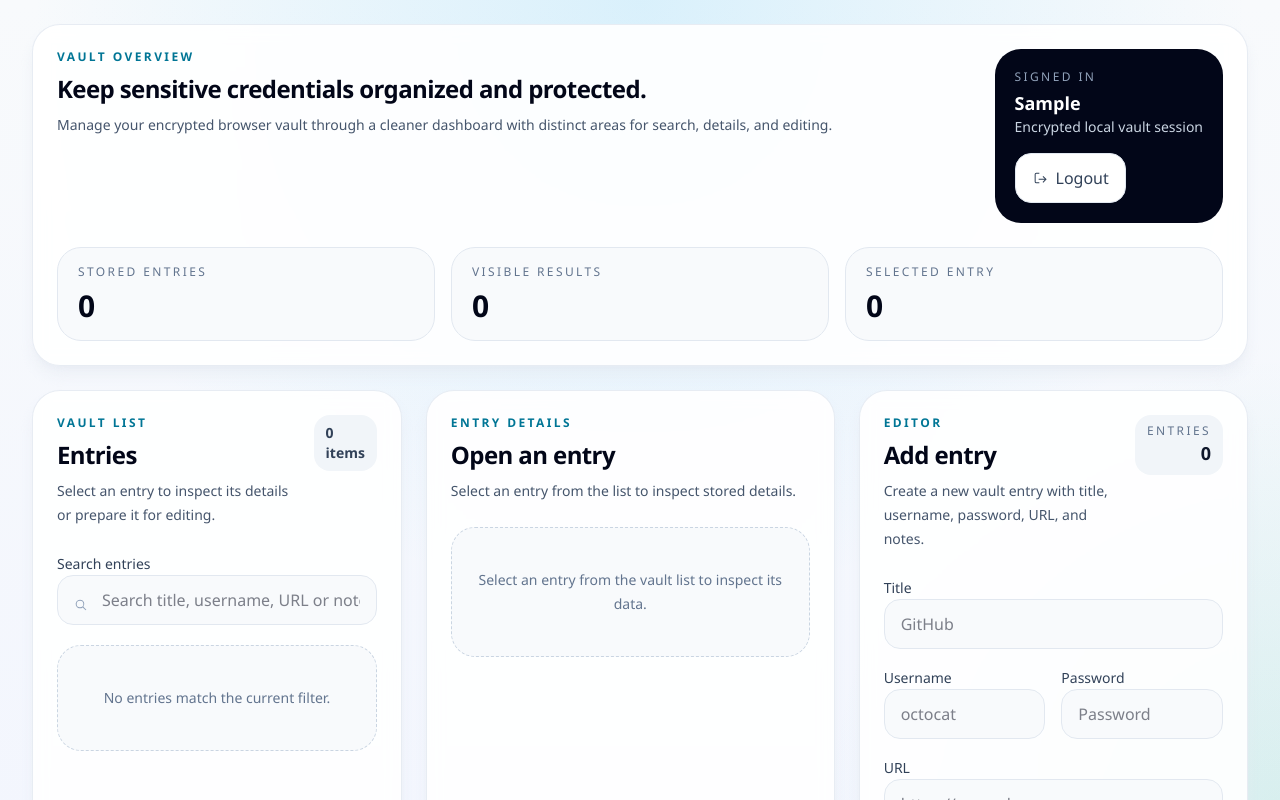
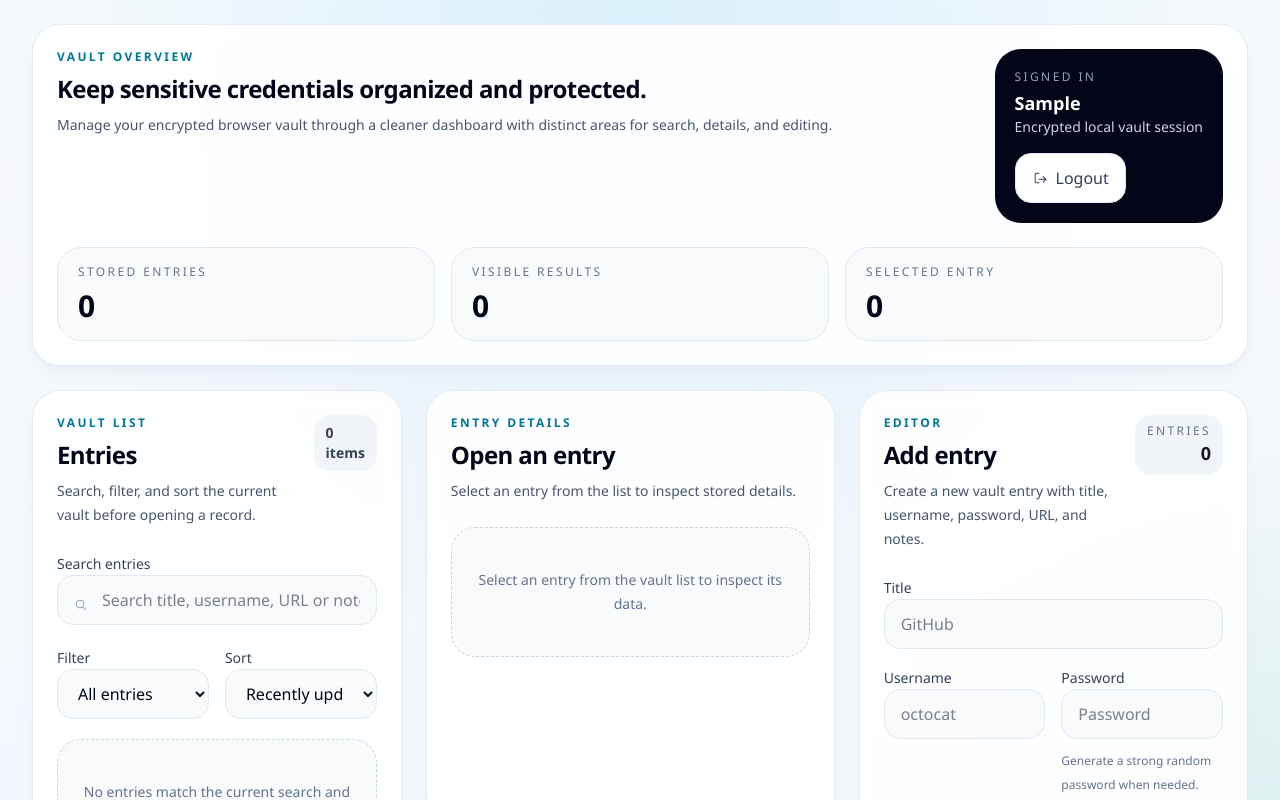
Before and after one commit to 3chif-pre-tsd/bitsecure, a React (Vite) app in the folder bitsecure/: page / in a window 1280 px wide. Both pictures are taken after typing "Sample", "Sample123" into the empty fields and a click on the button "Create account". Shown: the top 800 px of the page. Built offline with nearby package versions, Linux system fonts and the light colour scheme.

Commit message:
ADD: expand vault search, sorting, and password tools

```diff
--- a/bitsecure/src/App.tsx
+++ b/bitsecure/src/App.tsx
@@ -4,7 +4,9 @@ import Dashboard from "./components/Dashboard";
 import type { AuthResult, UserProfile } from "./models/auth";
 import type {
   PasswordEntry,
+  PasswordEntryFilterOption,
   PasswordEntryInput,
+  PasswordEntrySortOption,
   PasswordEntryValidationErrors,
 } from "./models/passwordEntry";
 import {
@@ -22,6 +24,7 @@ import {
   updatePasswordEntry,
 } from "./services/entries/passwordEntryService";
 import { validatePasswordEntry } from "./services/entries/entryValidation";
+import { generateRandomPassword } from "./utils/passwords";
 
 const EMPTY_ENTRY_DRAFT: PasswordEntryInput = {
   title: "",
@@ -49,7 +52,10 @@ export default function App() {
   const [entryDraft, setEntryDraft] = useState<PasswordEntryInput>(EMPTY_ENTRY_DRAFT);
   const [entryErrors, setEntryErrors] = useState<PasswordEntryValidationErrors>({});
   const [selectedEntryId, setSelectedEntryId] = useState<string | null>(null);
-  const [filterQuery, setFilterQuery] = useState("");
+  const [searchQuery, setSearchQuery] = useState("");
+  const [filterOption, setFilterOption] =
+    useState<PasswordEntryFilterOption>("all");
+  const [sortOption, setSortOption] = useState<PasswordEntrySortOption>("updated-desc");
   const [editingEntryId, setEditingEntryId] = useState<string | null>(null);
   const [isSavingEntry, setIsSavingEntry] = useState(false);
   const [resetDraft, setResetDraft] = useState(EMPTY_RESET_DRAFT);
@@ -122,6 +128,10 @@ export default function App() {
       ...currentErrors,
       [field]: undefined,
     }));
+  }
+
+  function handleGeneratePassword() {
+    handleEntryDraftChange("password", generateRandomPassword());
   }
 
   async function handleSaveEntry() {
@@ -255,7 +265,9 @@ export default function App() {
     setAuthResult(null);
     setEntries([]);
     setSelectedEntryId(null);
-    setFilterQuery("");
+    setSearchQuery("");
+    setFilterOption("all");
+    setSortOption("updated-desc");
     setEditingEntryId(null);
     setEntryDraft(EMPTY_ENTRY_DRAFT);
     setEntryErrors({});
@@ -264,19 +276,43 @@ export default function App() {
     setResetResult(null);
   }
 
-  const filteredEntries = entries.filter((entry) => {
-    const normalizedQuery = filterQuery.trim().toLowerCase();
+  const visibleEntries = [...entries]
+    .filter((entry) => {
+      const normalizedQuery = searchQuery.trim().toLowerCase();
 
-    if (!normalizedQuery) {
+      if (
+        normalizedQuery &&
+        ![entry.title, entry.username, entry.url, entry.notes].some((value) =>
+          value.toLowerCase().includes(normalizedQuery),
+        )
+      ) {
+        return false;
+      }
+
+      if (filterOption === "with-url") {
+        return Boolean(entry.url);
+      }
+
+      if (filterOption === "with-notes") {
+        return Boolean(entry.notes);
+      }
+
       return true;
-    }
+    })
+    .sort((leftEntry, rightEntry) => {
+      if (sortOption === "title-asc") {
+        return leftEntry.title.localeCompare(rightEntry.title);
+      }
 
-    return [entry.title, entry.username, entry.url, entry.notes].some((value) =>
-      value.toLowerCase().includes(normalizedQuery),
-    );
-  });
+      const leftValue =
+        sortOption === "created-desc" ? leftEntry.createdAt : leftEntry.updatedAt;
+      const rightValue =
+        sortOption === "created-desc" ? rightEntry.createdAt : rightEntry.updatedAt;
 
-  const selectedEntry = filteredEntries.find((entry) => entry.id === selectedEntryId) ??
+      return new Date(rightValue).getTime() - new Date(leftValue).getTime();
+    });
+
+  const selectedEntry = visibleEntries.find((entry) => entry.id === selectedEntryId) ??
     entries.find((entry) => entry.id === selectedEntryId) ??
     null;
 
@@ -299,11 +335,13 @@ export default function App() {
     <Dashboard
       user={currentUser}
       entries={entries}
-      filteredEntries={filteredEntries}
+      visibleEntries={visibleEntries}
       selectedEntry={selectedEntry}
       entryDraft={entryDraft}
       entryErrors={entryErrors}
-      filterQuery={filterQuery}
+      searchQuery={searchQuery}
+      filterOption={filterOption}
+      sortOption={sortOption}
       editingEntryId={editingEntryId}
       isSavingEntry={isSavingEntry}
       resetDraft={resetDraft}
@@ -311,12 +349,15 @@ export default function App() {
       isResettingPassword={isResettingPassword}
       resetResult={resetResult}
       onEntryDraftChange={handleEntryDraftChange}
+      onGeneratePassword={handleGeneratePassword}
       onSaveEntry={handleSaveEntry}
       onSelectEntry={handleSelectEntry}
       onEditEntry={handleEditEntry}
       onCancelEdit={handleCancelEdit}
       onDeleteEntry={handleDeleteEntry}
-      onFilterQueryChange={setFilterQuery}
+      onSearchQueryChange={setSearchQuery}
+      onFilterOptionChange={setFilterOption}
+      onSortOptionChange={setSortOption}
       onResetDraftChange={handleResetDraftChange}
       onResetMasterPassword={handleResetMasterPassword}
       onLogout={handleLogout}
--- a/bitsecure/src/components/Dashboard.tsx
+++ b/bitsecure/src/components/Dashboard.tsx
@@ -2,7 +2,9 @@ import { useState } from "react";
 import type { AuthResult, UserProfile } from "../models/auth";
 import type {
   PasswordEntry,
+  PasswordEntryFilterOption,
   PasswordEntryInput,
+  PasswordEntrySortOption,
   PasswordEntryValidationErrors,
 } from "../models/passwordEntry";
 import ResetPasswordPanel from "./auth/ResetPasswordPanel";
@@ -14,11 +16,13 @@ import EntryListPanel from "./vault/EntryListPanel";
 interface DashboardProps {
   user: UserProfile;
   entries: PasswordEntry[];
-  filteredEntries: PasswordEntry[];
+  visibleEntries: PasswordEntry[];
   selectedEntry: PasswordEntry | null;
   entryDraft: PasswordEntryInput;
   entryErrors: PasswordEntryValidationErrors;
-  filterQuery: string;
+  searchQuery: string;
+  filterOption: PasswordEntryFilterOption;
+  sortOption: PasswordEntrySortOption;
   editingEntryId: string | null;
   isSavingEntry: boolean;
   resetDraft: {
@@ -34,12 +38,15 @@ interface DashboardProps {
   isResettingPassword: boolean;
   resetResult: AuthResult | null;
   onEntryDraftChange: (field: keyof PasswordEntryInput, value: string) => void;
+  onGeneratePassword: () => void;
   onSaveEntry: () => void;
   onSelectEntry: (entryId: string) => void;
   onEditEntry: (entry: PasswordEntry) => void;
   onCancelEdit: () => void;
   onDeleteEntry: (entryId: string) => void;
-  onFilterQueryChange: (value: string) => void;
+  onSearchQueryChange: (value: string) => void;
+  onFilterOptionChange: (value: PasswordEntryFilterOption) => void;
+  onSortOptionChange: (value: PasswordEntrySortOption) => void;
   onResetDraftChange: (
     field: "currentPassword" | "newPassword" | "confirmPassword",
     value: string,
@@ -51,11 +58,13 @@ interface DashboardProps {
 export default function Dashboard({
   user,
   entries,
-  filteredEntries,
+  visibleEntries,
   selectedEntry,
   entryDraft,
   entryErrors,
-  filterQuery,
+  searchQuery,
+  filterOption,
+  sortOption,
   editingEntryId,
   isSavingEntry,
   resetDraft,
@@ -63,12 +72,15 @@ export default function Dashboard({
   isResettingPassword,
   resetResult,
   onEntryDraftChange,
+  onGeneratePassword,
   onSaveEntry,
   onSelectEntry,
   onEditEntry,
   onCancelEdit,
   onDeleteEntry,
-  onFilterQueryChange,
+  onSearchQueryChange,
+  onFilterOptionChange,
+  onSortOptionChange,
   onResetDraftChange,
   onResetMasterPassword,
   onLogout,
@@ -81,17 +93,21 @@ export default function Dashboard({
         <DashboardHeader
           user={user}
           entryCount={entries.length}
-          filteredCount={filteredEntries.length}
+          filteredCount={visibleEntries.length}
           selectedCount={selectedEntry ? 1 : 0}
           onLogout={onLogout}
         />
 
         <div className="grid gap-6 xl:grid-cols-[0.95fr_1.05fr_1fr]">
           <EntryListPanel
-            entries={filteredEntries}
+            entries={visibleEntries}
             selectedEntryId={selectedEntry?.id ?? null}
-            filterQuery={filterQuery}
-            onFilterQueryChange={onFilterQueryChange}
+            searchQuery={searchQuery}
+            filterOption={filterOption}
+            sortOption={sortOption}
+            onSearchQueryChange={onSearchQueryChange}
+            onFilterOptionChange={onFilterOptionChange}
+            onSortOptionChange={onSortOptionChange}
             onSelectEntry={onSelectEntry}
             onResetPasswordVisibility={() => setIsPasswordVisible(false)}
           />
@@ -112,6 +128,7 @@ export default function Dashboard({
             editingEntryId={editingEntryId}
             isSavingEntry={isSavingEntry}
             onEntryDraftChange={onEntryDraftChange}
+            onGeneratePassword={onGeneratePassword}
             onSaveEntry={onSaveEntry}
             onCancelEdit={onCancelEdit}
           />
--- a/bitsecure/src/components/ui/Field.tsx
+++ b/bitsecure/src/components/ui/Field.tsx
@@ -1,4 +1,8 @@
-import type { InputHTMLAttributes, TextareaHTMLAttributes } from "react";
+import type {
+  InputHTMLAttributes,
+  SelectHTMLAttributes,
+  TextareaHTMLAttributes,
+} from "react";
 import { mergeClasses } from "../../utils/mergeClasses";
 
 function getFieldClasses(hasError?: boolean): string {
@@ -52,3 +56,30 @@ export function TextareaField({
     </label>
   );
 }
+
+interface SelectFieldProps extends FieldProps, SelectHTMLAttributes<HTMLSelectElement> {}
+
+export function SelectField({
+  label,
+  error,
+  hint,
+  className,
+  id,
+  children,
+  ...props
+}: SelectFieldProps) {
+  return (
+    <label htmlFor={id} className="block space-y-2">
+      <span className="text-sm font-medium text-slate-700">{label}</span>
+      <select
+        id={id}
+        className={mergeClasses(getFieldClasses(Boolean(error)), className)}
+        {...props}
+      >
+        {children}
+      </select>
+      {error ? <span className="text-xs text-rose-600">{error}</span> : null}
+      {!error && hint ? <span className="text-xs text-slate-500">{hint}</span> : null}
+    </label>
+  );
+}
--- a/bitsecure/src/components/ui/Icon.tsx
+++ b/bitsecure/src/components/ui/Icon.tsx
@@ -9,7 +9,8 @@ type IconName =
   | "logout"
   | "vault"
   | "plus"
-  | "link";
+  | "link"
+  | "copy";
 
 interface IconProps extends SVGProps<SVGSVGElement> {
   name: IconName;
@@ -34,6 +35,8 @@ const PATHS: Record<IconName, string> = {
     "M11.25 4h1.5v7.25H20v1.5h-7.25V20h-1.5v-7.25H4v-1.5h7.25V4Z",
   link:
     "M9.76 14.24a3 3 0 0 1 0-4.24l2.47-2.47 1.06 1.06-2.47 2.47a1.5 1.5 0 0 0 2.12 2.12l2.47-2.47 1.06 1.06-2.47 2.47a3 3 0 0 1-4.24 0Zm4.48-4.48a1.5 1.5 0 0 0-2.12-2.12L9.65 10.1 8.59 9.04l2.47-2.47a3 3 0 0 1 4.24 4.24l-2.47 2.47-1.06-1.06 2.47-2.47Z",
+  copy:
+    "M8 4.5A2.5 2.5 0 0 1 10.5 2h8A2.5 2.5 0 0 1 21 4.5v8a2.5 2.5 0 0 1-2.5 2.5H17v-1.5h1.5a1 1 0 0 0 1-1v-8a1 1 0 0 0-1-1h-8a1 1 0 0 0-1 1V6H8V4.5ZM5.5 7A2.5 2.5 0 0 0 3 9.5v8A2.5 2.5 0 0 0 5.5 20h8a2.5 2.5 0 0 0 2.5-2.5v-8A2.5 2.5 0 0 0 13.5 7h-8Zm0 1.5h8a1 1 0 0 1 1 1v8a1 1 0 0 1-1 1h-8a1 1 0 0 1-1-1v-8a1 1 0 0 1 1-1Z",
 };
 
 export default function Icon({ name, className, ...props }: IconProps) {
--- a/bitsecure/src/components/vault/EntryEditorPanel.tsx
+++ b/bitsecure/src/components/vault/EntryEditorPanel.tsx
@@ -15,6 +15,7 @@ interface EntryEditorPanelProps {
   editingEntryId: string | null;
   isSavingEntry: boolean;
   onEntryDraftChange: (field: keyof PasswordEntryInput, value: string) => void;
+  onGeneratePassword: () => void;
   onSaveEntry: () => void;
   onCancelEdit: () => void;
 }
@@ -26,6 +27,7 @@ export default function EntryEditorPanel({
   editingEntryId,
   isSavingEntry,
   onEntryDraftChange,
+  onGeneratePassword,
   onSaveEntry,
   onCancelEdit,
 }: EntryEditorPanelProps) {
@@ -71,15 +73,22 @@ export default function EntryEditorPanel({
             placeholder="octocat"
             error={entryErrors.username}
           />
+          <div className="space-y-2">
             <InputField
               id="entry-password"
-            type="password"
+              type="text"
               label="Password"
               value={entryDraft.password}
               onChange={(event) => onEntryDraftChange("password", event.target.value)}
               placeholder="Password"
               error={entryErrors.password}
+              hint="Generate a strong random password when needed."
             />
+            <Button variant="secondary" onClick={onGeneratePassword}>
+              <Icon name="plus" className="size-4" />
+              Generate random password
+            </Button>
+          </div>
         </div>
 
         <InputField
--- a/bitsecure/src/components/vault/EntryListPanel.tsx
+++ b/bitsecure/src/components/vault/EntryListPanel.tsx
@@ -1,14 +1,22 @@
-import type { PasswordEntry } from "../../models/passwordEntry";
+import type {
+  PasswordEntry,
+  PasswordEntryFilterOption,
+  PasswordEntrySortOption,
+} from "../../models/passwordEntry";
+import { InputField, SelectField } from "../ui/Field";
+import Icon from "../ui/Icon";
 import Panel from "../ui/Panel";
-import { InputField } from "../ui/Field";
-import Icon from "../ui/Icon";
 import { mergeClasses } from "../../utils/mergeClasses";
 
 interface EntryListPanelProps {
   entries: PasswordEntry[];
   selectedEntryId: string | null;
-  filterQuery: string;
-  onFilterQueryChange: (value: string) => void;
+  searchQuery: string;
+  filterOption: PasswordEntryFilterOption;
+  sortOption: PasswordEntrySortOption;
+  onSearchQueryChange: (value: string) => void;
+  onFilterOptionChange: (value: PasswordEntryFilterOption) => void;
+  onSortOptionChange: (value: PasswordEntrySortOption) => void;
   onSelectEntry: (entryId: string) => void;
   onResetPasswordVisibility: () => void;
 }
@@ -16,8 +24,12 @@ interface EntryListPanelProps {
 export default function EntryListPanel({
   entries,
   selectedEntryId,
-  filterQuery,
-  onFilterQueryChange,
+  searchQuery,
+  filterOption,
+  sortOption,
+  onSearchQueryChange,
+  onFilterOptionChange,
+  onSortOptionChange,
   onSelectEntry,
   onResetPasswordVisibility,
 }: EntryListPanelProps) {
@@ -25,7 +37,7 @@ export default function EntryListPanel({
     <Panel
       eyebrow="Vault list"
       title="Entries"
-      description="Select an entry to inspect its details or prepare it for editing."
+      description="Search, filter, and sort the current vault before opening a record."
       action={
         <div className="rounded-2xl bg-slate-100 px-3 py-2 text-sm font-semibold text-slate-700">
           {entries.length} items
@@ -39,13 +51,41 @@ export default function EntryListPanel({
             className="pointer-events-none absolute left-4 top-[46px] size-4 text-slate-400"
           />
           <InputField
-            id="entry-filter"
+            id="entry-search"
             label="Search entries"
             placeholder="Search title, username, URL or notes"
-            value={filterQuery}
-            onChange={(event) => onFilterQueryChange(event.target.value)}
+            value={searchQuery}
+            onChange={(event) => onSearchQueryChange(event.target.value)}
             className="pl-11"
           />
+        </div>
+
+        <div className="grid gap-4 sm:grid-cols-2">
+          <SelectField
+            id="entry-filter"
+            label="Filter"
+            value={filterOption}
+            onChange={(event) =>
+              onFilterOptionChange(event.target.value as PasswordEntryFilterOption)
+            }
+          >
+            <option value="all">All entries</option>
+            <option value="with-url">Only with URL</option>
+            <option value="with-notes">Only with notes</option>
+          </SelectField>
+
+          <SelectField
+            id="entry-sort"
+            label="Sort"
+            value={sortOption}
+            onChange={(event) =>
+              onSortOptionChange(event.target.value as PasswordEntrySortOption)
+            }
+          >
+            <option value="updated-desc">Recently updated</option>
+            <option value="created-desc">Recently created</option>
+            <option value="title-asc">Title A-Z</option>
+          </SelectField>
         </div>
 
         <div className="space-y-3">
@@ -73,9 +113,18 @@ export default function EntryListPanel({
                       <p className="font-semibold text-slate-950">{entry.title}</p>
                       <p className="mt-1 text-sm text-slate-600">{entry.username}</p>
                     </div>
-                    <span className="rounded-full bg-slate-100 px-2.5 py-1 text-xs font-medium text-slate-600">
-                      {entry.url ? "URL" : "Vault"}
-                    </span>
+                    <div className="flex flex-wrap justify-end gap-2">
+                      {entry.url ? (
+                        <span className="rounded-full bg-cyan-100 px-2.5 py-1 text-xs font-medium text-cyan-700">
+                          URL
+                        </span>
+                      ) : null}
+                      {entry.notes ? (
+                        <span className="rounded-full bg-amber-100 px-2.5 py-1 text-xs font-medium text-amber-700">
+                          Notes
+                        </span>
+                      ) : null}
+                    </div>
                   </div>
                   <p className="mt-3 truncate text-sm text-slate-500">
                     {entry.url || entry.notes || "No URL or notes added yet."}
@@ -85,7 +134,7 @@ export default function EntryListPanel({
             })
           ) : (
             <div className="rounded-3xl border border-dashed border-slate-300 bg-slate-50 px-5 py-10 text-center text-sm leading-6 text-slate-500">
-              No entries match the current filter.
+              No entries match the current search and filter combination.
             </div>
           )}
         </div>
--- a/bitsecure/src/models/passwordEntry.ts
+++ b/bitsecure/src/models/passwordEntry.ts
@@ -1,3 +1,6 @@
+export type PasswordEntryFilterOption = "all" | "with-url" | "with-notes";
+export type PasswordEntrySortOption = "updated-desc" | "created-desc" | "title-asc";
+
 export interface PasswordEntry {
   id: string;
   title: string;
--- /dev/null
+++ b/bitsecure/src/utils/passwords.ts
@@ -0,0 +1,11 @@
+const PASSWORD_ALPHABET =
+  "ABCDEFGHJKLMNPQRSTUVWXYZabcdefghijkmnopqrstuvwxyz23456789!@#$%^&*()-_=+";
+
+export function generateRandomPassword(length = 18): string {
+  const bytes = new Uint8Array(length);
+  window.crypto.getRandomValues(bytes);
+
+  return Array.from(bytes, (byte) => PASSWORD_ALPHABET[byte % PASSWORD_ALPHABET.length]).join(
+    "",
+  );
+}
```
Also changed, not shown: bitsecure/src/components/vault/EntryDetailsPanel.tsx (+43 -6 lines), bitsecure/src/utils/clipboard.ts (added, +16 -0 lines). Lines whose indentation alone changed are shown as unchanged.
